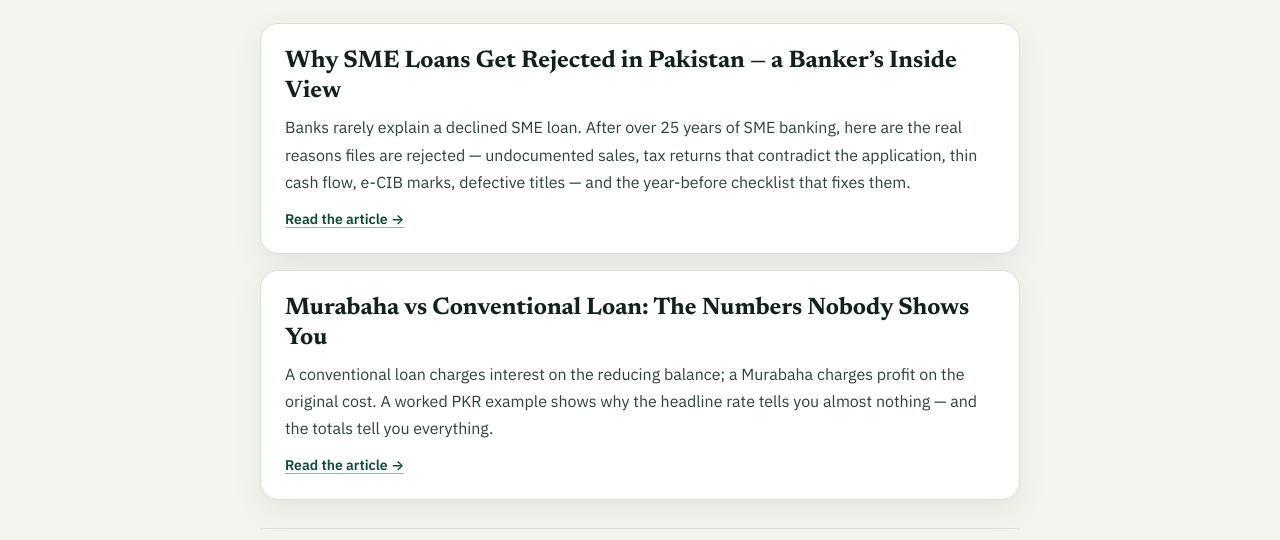
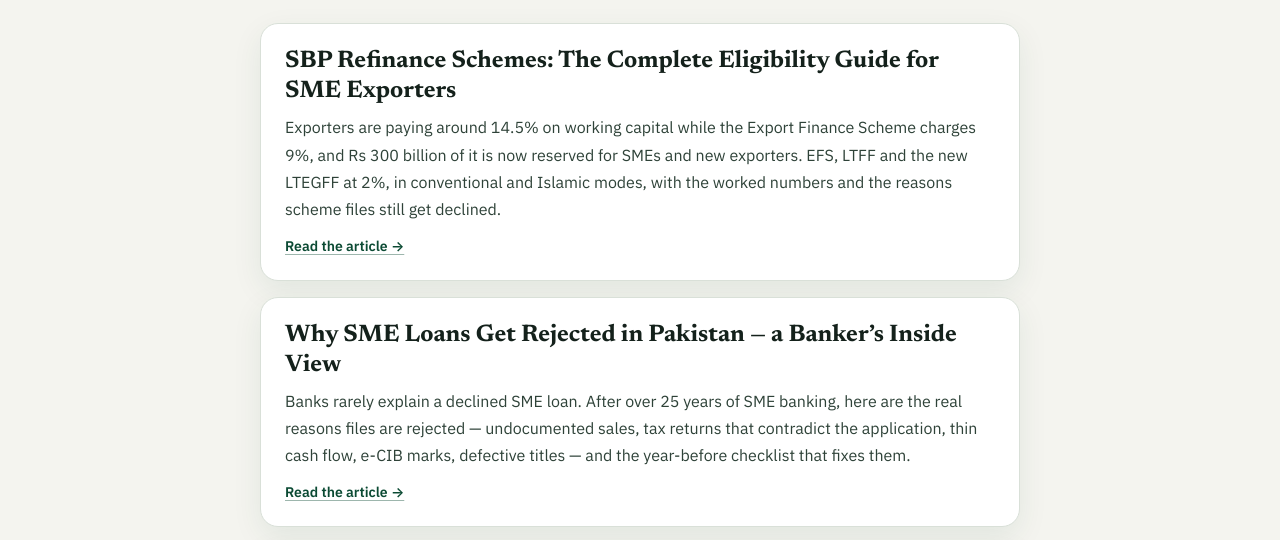
Before and after one commit to irshadakhan-halalgrowth/irshadakhan-halalgrowth.github.io, a plain HTML site: page articles/index.html in a window 1280 px wide. Shown: the part 250-790 px from the top of the page. Drawn offline with Linux system fonts and the light colour scheme.

Commit message:
Articles index: add Article 3

```diff
--- a/articles/index.html
+++ b/articles/index.html
@@ -87,6 +87,11 @@ footer{max-width:760px;margin:28px auto 0;padding-top:20px;border-top:1px solid
 <p class="standfirst">Practical guidance on Islamic finance for SME and commercial banking — written from the credit desk, not the classroom.</p>
 <ul class="list">
 <li>
+  <h2><a href="sbp-refinance-schemes.html">SBP Refinance Schemes: The Complete Eligibility Guide for SME Exporters</a></h2>
+  <p>Exporters are paying around 14.5% on working capital while the Export Finance Scheme charges 9%, and Rs 300 billion of it is now reserved for SMEs and new exporters. EFS, LTFF and the new LTEGFF at 2%, in conventional and Islamic modes, with the worked numbers and the reasons scheme files still get declined.</p>
+  <a class="more" href="sbp-refinance-schemes.html">Read the article →</a>
+</li>
+  <li>
 <h2><a href="why-sme-loans-get-rejected.html">Why SME Loans Get Rejected in Pakistan — a Banker’s Inside View</a></h2>
 <p>Banks rarely explain a declined SME loan. After over 25 years of SME banking, here are the real reasons files are rejected — undocumented sales, tax returns that contradict the application, thin cash flow, e-CIB marks, defective titles — and the year-before checklist that fixes them.</p>
 <a class="more" href="why-sme-loans-get-rejected.html">Read the article →</a>
```
